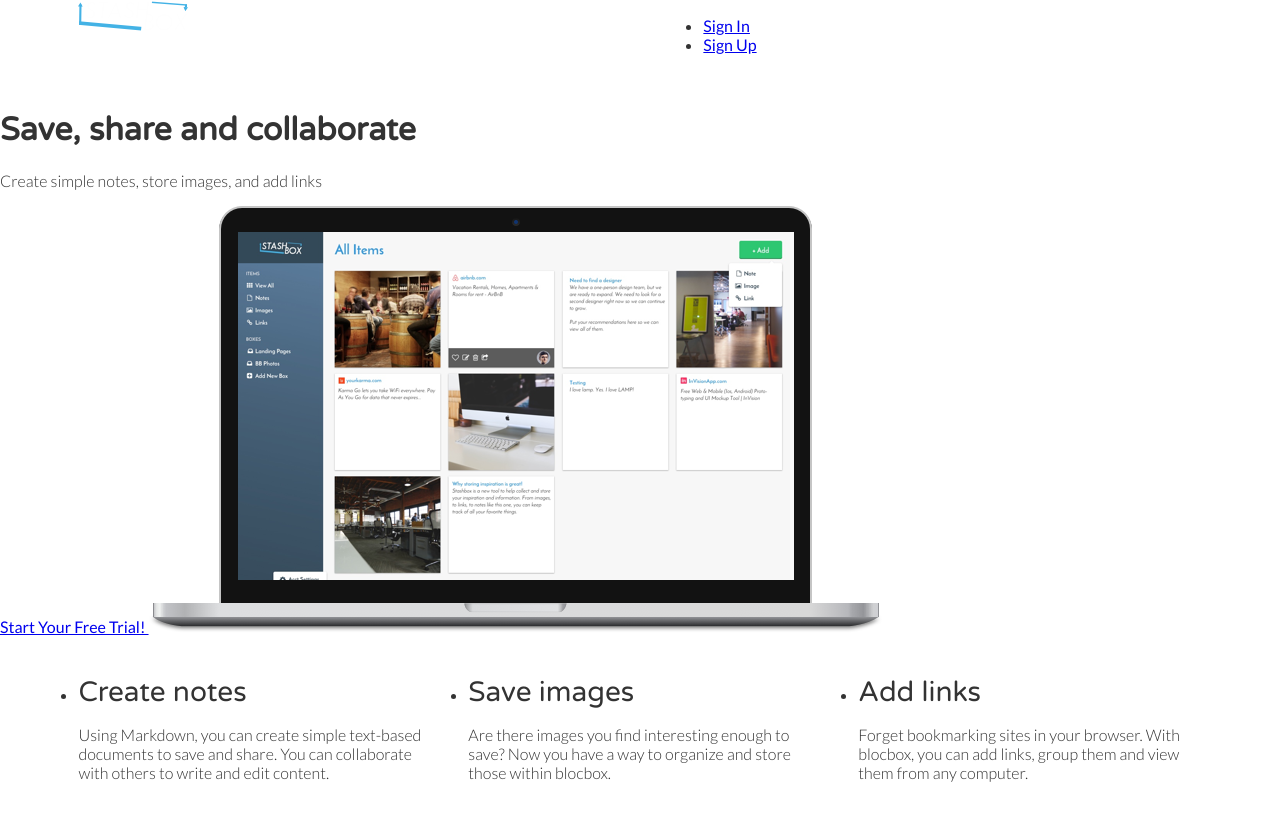
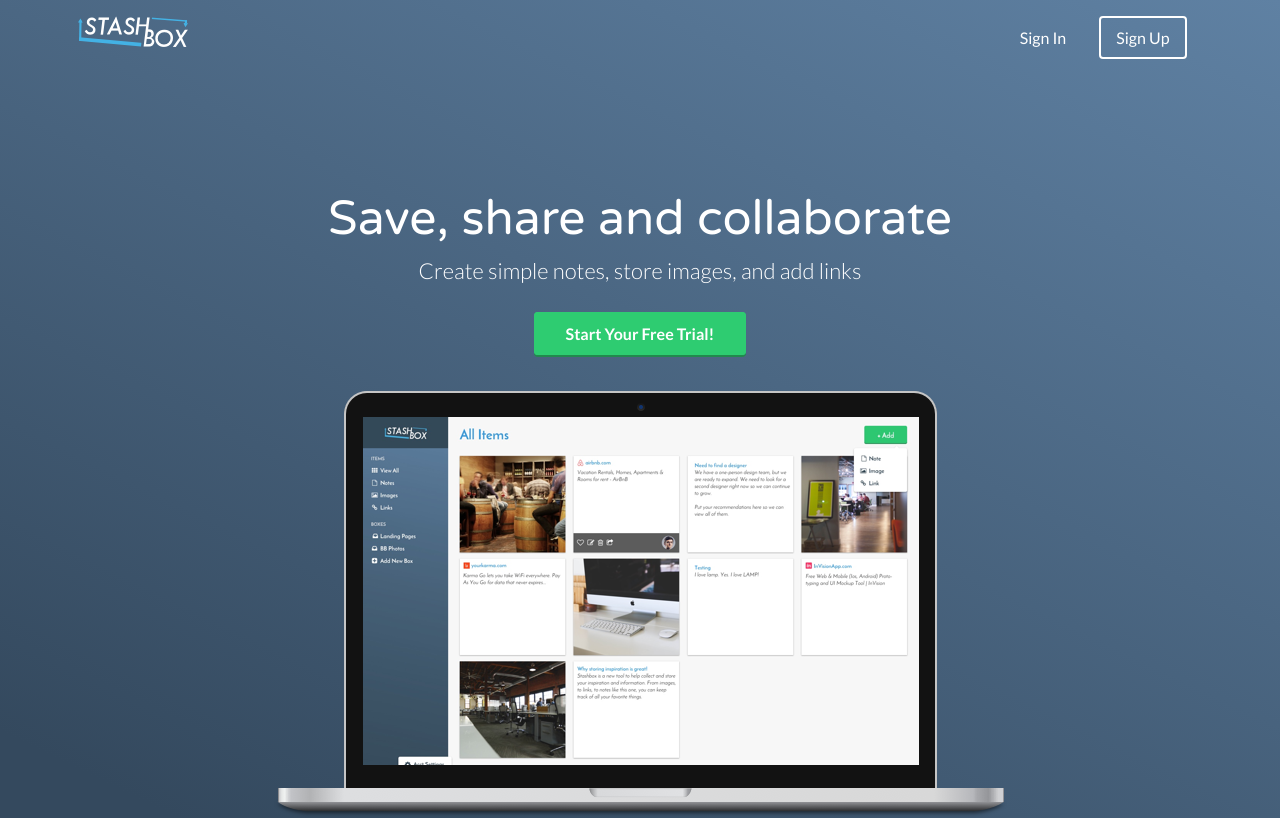
Before and after one commit to gladdy128/Stashbox, a plain HTML site: page index.html in a window 1280 px wide. Shown: the top 821 px of the page. Drawn offline with Linux system fonts and the light colour scheme.

Commit message:
chapter 30 completed A

```diff
--- a/css/styles.css
+++ b/css/styles.css
@@ -69,3 +69,72 @@ html, body{
      width: 1170px;
    }
  }
+
+  /* HEADER */
+ header {
+   color:#FFFFFF;
+   background: #34495E;
+   background-image: linear-gradient(206deg, #5F81A3 0%, #34495E 94%);
+ }
+ header nav {
+   padding:1em 0;
+ }
+ header nav ul {
+   display:inline;
+   text-align: right;
+   float:right;
+   margin:0;
+ }
+ header nav ul > li {
+   list-style-type: none;
+   display: inline-block;
+   margin:0 15px;
+ }
+ header nav ul > li.btn-outline {
+   padding:10px 15px;
+   border:2px solid #FFFFFF;
+   border-radius: 4px;
+ }
+ header nav ul > li.btn-outline:hover {
+   background:#FFFFFF;
+ }
+ header nav ul > li > a {
+   color:#FFFFFF;
+   text-decoration: none;
+ }
+ header nav ul > li.btn-outline:hover > a {
+   color:#34495E;
+ }
+
+  header .hero {
+   text-align: center;
+   display:block;
+   position: relative;
+ }
+ header .hero h1 {
+   font-size:48px;
+   font-weight: normal;
+   margin:95px 0 0;
+ }
+ header .hero p {
+   font-size: 22px;
+   line-height: 26px;
+   font-weight: 100;
+   margin:10px 0 40px;
+ }
+ header .hero img {
+   display: block;
+   margin:3em auto 0;
+ }
+
+  /* BUTTONS */
+ .btn {
+   border-radius: 4px;
+   color:#FFFFFF;
+   font-weight: 700;
+   text-decoration: none;
+   padding:10px 30px;
+   background: #2ECC71;
+   border: 2px solid #2ECC71;
+   box-shadow: 0px 2px 0px 0px #22894E;
+ }
--- a/index.html
+++ b/index.html
@@ -30,7 +30,7 @@
 			</div>
 		</nav>
 
-		<div class="container-hero">
+		<div class="container hero">
 			<h1 class="animated infinite bounce"> Save, share and collaborate </h1>
 			<p>Create simple notes, store images, and add links</p>
 			<a href="signup.html" class="btn"> Start Your Free Trial! </a>
```
